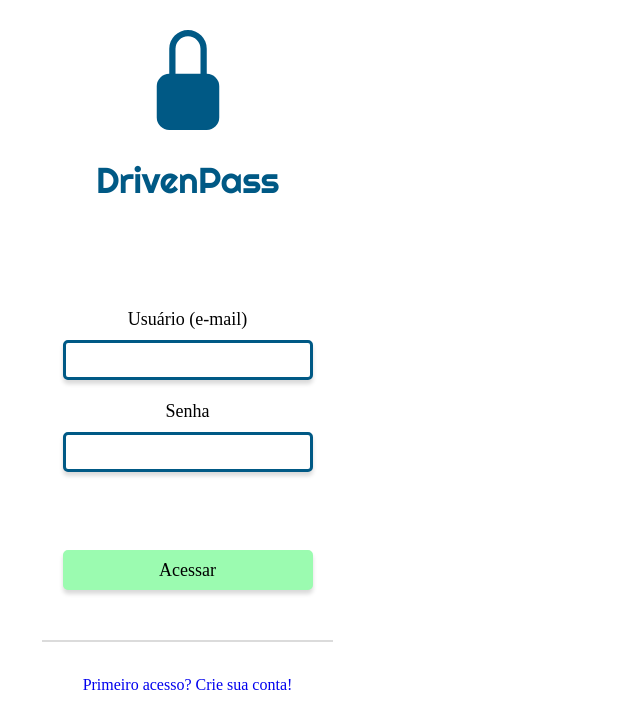
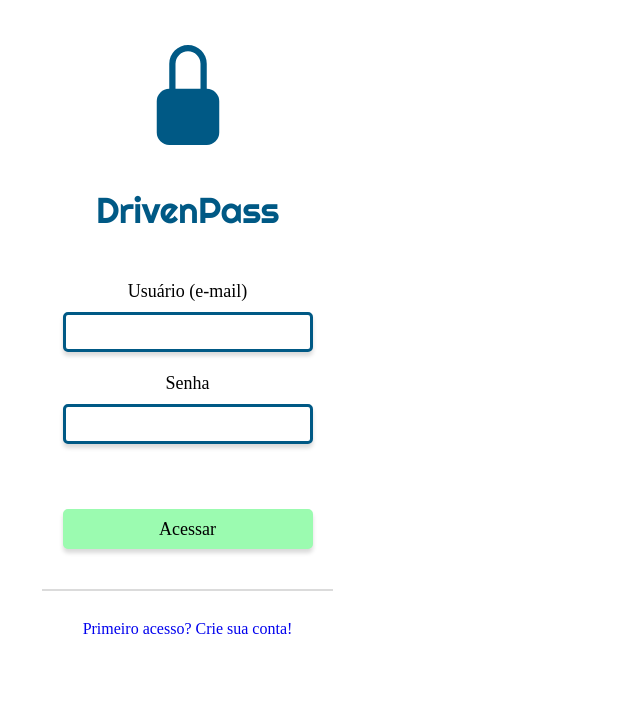
Before and after one commit to nando-castro/driven-pass-frontend, a React (Create React App) app: page / in a window 1280 px wide. Shown: the top 728 px of the page, without its empty margins (0-640 px from the left). Built offline with nearby package versions, Linux system fonts and the light colour scheme; a web font is replaced by a local one.

Commit message:
fix: layout screens

```diff
--- a/package.json
+++ b/package.json
@@ -14,6 +14,7 @@
     "react-router-dom": "^6.3.0",
     "react-scripts": "5.0.1",
     "styled-components": "^5.3.5",
+    "sweetalert2": "^11.4.32",
     "web-vitals": "^2.1.4"
   },
   "scripts": {
--- a/src/pages/home/HomeScreen.jsx
+++ b/src/pages/home/HomeScreen.jsx
@@ -1,5 +1,16 @@
+import { useNavigate } from "react-router-dom";
 import { Container } from "./styles";
 
 export default function HomeScreen() {
-  return <Container>Home</Container>;
+  const navigate = useNavigate();
+  function exitApp() {
+    navigate("/");
+    localStorage.clear();
+    window.location.reload();
+  }
+  return (
+    <Container>
+      <button onClick={exitApp}>Deslogar</button>
+    </Container>
+  );
 }
--- a/src/pages/login/LoginScreen.jsx
+++ b/src/pages/login/LoginScreen.jsx
@@ -4,6 +4,7 @@ import { useState } from "react";
 import { api } from "../../services/api";
 import { Button, Container, Form, Header, Logo, Redirect } from "./styles";
 import { BsFillLockFill } from "react-icons/bs";
+import Swal from "sweetalert2";
 
 export default function LoginScreen() {
   const navigate = useNavigate();
@@ -25,15 +26,26 @@ export default function LoginScreen() {
       .post("signin", { ...userLogin })
       .then((res) => {
         setUser(res.data);
-        navigate("/home");
-
         const person = {
           token: res.data.token,
         };
         localStorage.setItem("userLogged", JSON.stringify(person));
+        Swal.fire({
+          position: "center",
+          icon: "success",
+          title: "Aguarde! Você será redirecionado para a página principal!",
+          showConfirmButton: false,
+          timer: 2500,
+        });
+        navigate("/home");
       })
       .catch((err) => {
-        console.log("email ou senha inválidos");
+        Swal.fire({
+          icon: "error",
+          title: "Login inválido!",
+          text: "Confira o seu nome de usuário e senha para validar o seu acesso.",
+          confirmButtonColor: "#9BFBB0",
+        });
       });
   }
   function changeInput(e) {
@@ -61,7 +73,9 @@ export default function LoginScreen() {
           onChange={changeInput}
         />
       </Form>
-      <Button onClick={login}>Acessar</Button>
+      <Button className="button-login" onClick={login}>
+        Acessar
+      </Button>
       <Redirect>
         <main></main>
         <Link to="/signup">Primeiro acesso? Crie sua conta!</Link>
--- a/src/pages/login/styles.js
+++ b/src/pages/login/styles.js
@@ -8,10 +8,13 @@ export const Container = styled.div`
   flex-direction: column;
   align-items: center;
 
+  div {
+    margin-top: 15px;
+  }
   main {
     width: 291px;
     border: 1px solid #dbdbdb;
-    margin-bottom: 35px;
+    margin-bottom: 30px;
   }
 `;
 
@@ -52,7 +55,9 @@ export const Logo = styled.div`
 
 export const Form = styled.form`
   width: 100%;
-  height: 50%;
+  height: auto;
+  margin-top: 20px;
+  padding: 30px 0px;
   display: flex;
   flex-direction: column;
   align-items: center;
@@ -84,13 +89,10 @@ export const Form = styled.form`
 export const Button = styled.div`
   width: 250px;
   height: 40px;
-  margin-top: -50px;
-
   background: #9bfbb0;
   border: 3px solid #9bfbb0;
   box-shadow: 0px 4px 4px rgba(0, 0, 0, 0.15);
   border-radius: 5px;
-
   display: flex;
   flex-direction: column;
   align-items: center;
@@ -105,11 +107,11 @@ export const Button = styled.div`
   color: #000000;
 `;
 
-export const Redirect = styled.div`
+export const Redirect = styled.footer`
+  width: 100%;
   display: flex;
   flex-direction: column;
   align-items: center;
   justify-content: center;
-
-  margin-top: 50px;
+  padding: 40px;
 `;
--- a/src/pages/register/RegisterScreen.jsx
+++ b/src/pages/register/RegisterScreen.jsx
@@ -3,6 +3,7 @@ import { useState } from "react";
 import { api } from "../../services/api";
 import { Button, Container, Form, Header, Logo } from "./styles";
 import { BsFillLockFill } from "react-icons/bs";
+import Swal from "sweetalert2";
 
 export default function RegisterScreen() {
   const navigate = useNavigate();
@@ -17,16 +18,38 @@ export default function RegisterScreen() {
     api
       .post("/signup", { ...userRegister })
       .then(() => {
-        alert("Cadastro realizado com sucesso!");
+        Swal.fire({
+          position: "center",
+          icon: "success",
+          title: "Cadastro realizado com sucesso!",
+          showConfirmButton: false,
+          timer: 1000,
+        });
         navigate("/");
       })
-      .catch((res, err) => {
-        console.log(err);
+      .catch((err) => {
+        if (err.response.status === 409) {
+          Swal.fire({
+            icon: "error",
+            title: "Usuário já existe",
+            confirmButtonColor: "#9BFBB0",
+          });
+          return;
+        }
+        Swal.fire({
+          icon: "error",
+          title: "Preencha os campos corretamente!",
+          confirmButtonColor: "#9BFBB0",
+        });
       });
   }
 
   function changeInput(e) {
     setUserregister({ ...userRegister, [e.target.name]: e.target.value });
+  }
+
+  function back() {
+    navigate("/");
   }
 
   return (
@@ -52,7 +75,9 @@ export default function RegisterScreen() {
         />
         <div>
           <Button onClick={register}>Criar</Button>
-          <Button className="back">Voltar</Button>
+          <Button className="back" onClick={back}>
+            Voltar
+          </Button>
         </div>
       </Form>
     </Container>
--- a/src/pages/register/styles.js
+++ b/src/pages/register/styles.js
@@ -9,7 +9,7 @@ export const Container = styled.div`
   align-items: center;
 
   div {
-    margin-top: 30px;
+    margin-top: 15px;
   }
 `;
 
@@ -50,7 +50,9 @@ export const Logo = styled.div`
 
 export const Form = styled.form`
   width: 100%;
-  height: 90%;
+  height: auto;
+  margin-top: 20px;
+  padding: 30px 0px;
   display: flex;
   flex-direction: column;
   align-items: center;
@@ -82,8 +84,7 @@ export const Form = styled.form`
 export const Button = styled.div`
   width: 250px;
   height: 40px;
-  margin-bottom: -16px;
-
+  margin-bottom: 16px;
   background: #9bfbb0;
   border: 3px solid #9bfbb0;
   box-shadow: 0px 4px 4px rgba(0, 0, 0, 0.15);
```
Also changed, not shown: 1 other file (tests, documents, lock files or other folders).
